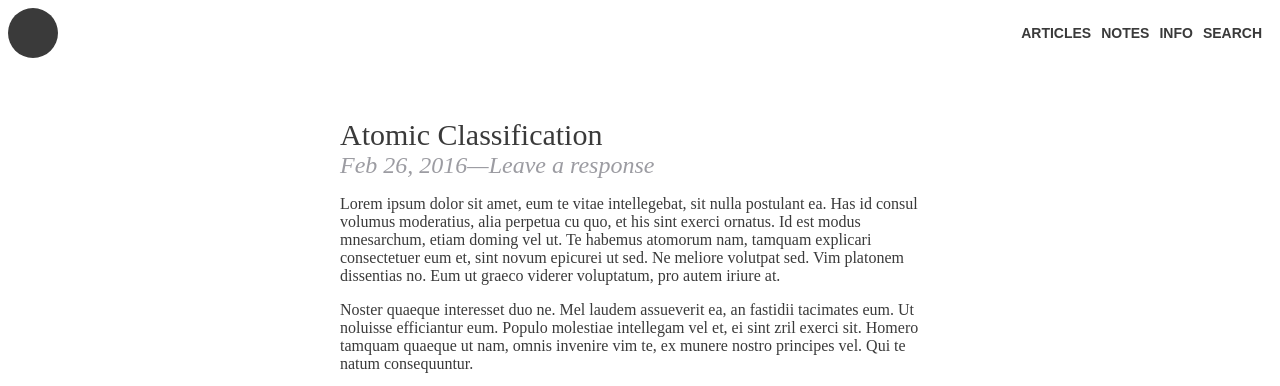
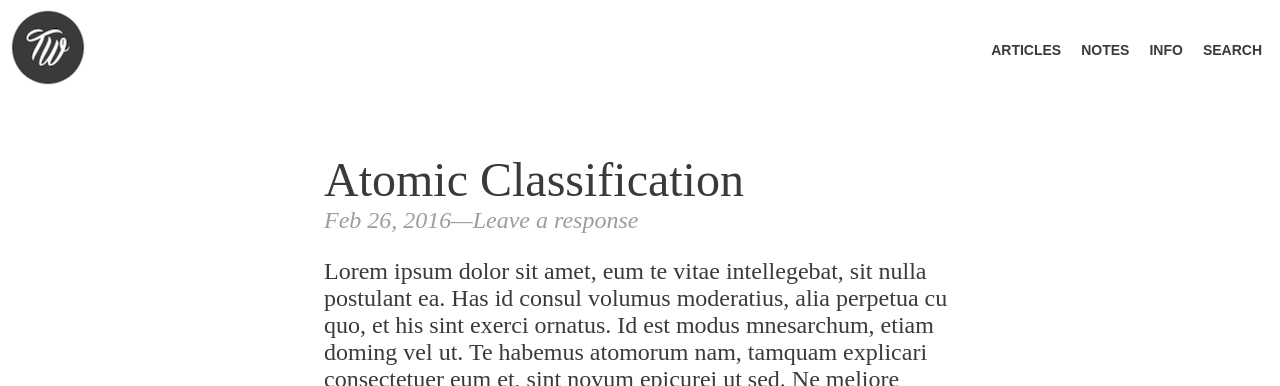
Before and after one commit to nicleemart/web-101-hw, a PHP site: page /blogPost.html in a window 1280 px wide. Shown: the top 386 px of the page. Run offline with PHP 8.4, Linux system fonts and the light colour scheme.

Commit message:
more refactoring

```diff
--- a/blogPost.html
+++ b/blogPost.html
@@ -3,27 +3,29 @@
 <head>
 	<meta charset="UTF-8">
 	<link rel="stylesheet" type="text/css" href="style.css">
-	<title>Title of the document</title>
+	<title>Full Post View</title>
 </head>
 
 <body>
 	<div class="container">
 		<div class="header">
-			<div class="headerCircle">
-			</div>
+			<a href="index.html">
+				<img src="logo.png">
+			</a>
 			<div class="headerActions">
-				<a class="headerActions" href="#">Articles</a>
-				<a class="headerActions" href="#">Notes</a>
-				<a class="headerActions" href="#">Info</a>
-				<a class="headerActions" href="#">Search</a>
+				<a class="headerActions__text" href="#">Articles</a>
+				<a class="headerActions__text" href="#">Notes</a>
+				<a class="headerActions__text" href="#">Info</a>
+				<a class="headerActions__text" href="#">Search</a>
 			</div>
 		<!-- closes header -->
 		</div>
-		<div class="blogContent">
+
+		<div class="mainContent">
 			<div class="post">
 				<div class="postHeader postHeader--blog">
 					<div class="columnWrapper">
-						<div class="postHeader__title postHeader__title--blogPost">
+						<div class="postHeader__title postHeader__title--blog">
 							Atomic Classification
 						</div>
 						<div class="postHeader__date">
@@ -33,7 +35,8 @@
 					</div>
 				<!-- closes post header -->
 				</div>
-				<div class="fullPost">
+
+				<div class="postPreview">
 					<p>Lorem ipsum dolor sit amet, eum te vitae intellegebat, sit nulla postulant ea. Has id consul volumus moderatius, alia perpetua cu quo, et his sint exerci ornatus. Id est modus mnesarchum, etiam doming vel ut. Te habemus atomorum nam, tamquam explicari consectetuer eum et, sint novum epicurei ut sed. Ne meliore volutpat sed. Vim platonem dissentias no. Eum ut graeco viderer voluptatum, pro autem iriure at.</p>
 
 					<p>Noster quaeque interesset duo ne. Mel laudem assueverit ea, an fastidii tacimates eum. Ut noluisse efficiantur eum. Populo molestiae intellegam vel et, ei sint zril exerci sit. Homero tamquam quaeque ut nam, omnis invenire vim te, ex munere nostro principes vel. Qui te natum consequuntur.</p>
@@ -41,22 +44,23 @@
 					<iframe width="560" height="315" src="https://www.youtube.com/embed/6JARVfb-FBg" frameborder="0" allowfullscreen></iframe>
 				<!-- closes full post -->
 				</div>
+
 				<div class="postTags">
 					<span class="postTags__title">
 						Tagged:
 					</span>
-					<span class="postTags__tag">Cookie Cat</span>, <span class="postTags__tag">Believe in Steven</span>
+					<a class="postTags__link" href="#">Cookie Cat</a>, <a class="postTags__link" href="#">Believe in Steven</a>
 				</div>
 			<!-- closes post -->
 			</div>
+
 			<div class="responses">
 				<div class="responses__title">
 					0 Responses
 				</div>
-				<div class="responses__text">
-					<span class="orange">Leave a comment</span> or contact me via Twitter <span class="orange">@nicleemart</span>
-				</div>
+				<a href="#">Leave a comment</a> or contact me via Twitter <a href="#">@nicleemart</a>
 			</div>
+
 			<div class="replyForm">
 				<div class="replyForm__title">
 					Leave a Reply
@@ -80,6 +84,10 @@
 			</div>
 		<!-- closes blog content -->
 		</div>
+
+		<div class="line">
+		</div>
+
 		<div class="footer">
 			<a class="footerLink" href="#">
 				<img class="footerLink__img" src="twitter.png">
--- a/style.css
+++ b/style.css
@@ -1,9 +1,12 @@
 body {
 	color: #3A3A3A;
 }
+a {
+	color: #EE4937;
+	text-decoration: none;
+}
 .container {
 	width: 100%;
-	min-height: 100%;
 	display: flex;
 	flex-direction: column;
 	align-items: center;
@@ -29,12 +32,14 @@ body {
 .headerActions {
 	display: flex;
 	align-items: center;
+}
+.headerActions__text {
 	color: #3A3A3A;
 	font-family: sans-serif;
 	font-size: 14px;
 	font-weight: bold;
 	text-transform: uppercase;
-	padding: 0 5px;
+	padding: 0 10px;
 }
 .mainContent {
 	width: 50%;
@@ -45,7 +50,7 @@ body {
 .post {
 	display: flex;
 	flex-direction: column;
-	margin-bottom: 60px;
+	margin-bottom: 150px;
 }
 .postHeader {
 	margin-bottom: 20px;
@@ -61,8 +66,8 @@ body {
 .postHeader__title {
 	font-size: 42px;
 }
-.postHeader__title--blogPost {
-	font-size: 30px;
+.postHeader__title--blog {
+	font-size: 48px;
 }
 .postHeader__date {
 	font-size: 24px;
@@ -75,14 +80,13 @@ body {
 	font-weight: bold;
 	text-transform: uppercase;
 	color: #EE4937;
-	margin-bottom: 60px;
+	padding-bottom: 150px;
 }
 .postPreview {
 	font-size: 24px;
 }
 .footer {
 	width: 100%;
-	border-top: 1px solid #9C9CA2;
 	padding: 20px;
 	display: flex;
 	justify-content: space-between;
@@ -103,16 +107,6 @@ body {
 }
 .fullPost {
 	margin-bottom: 20px;
-}
-.postTags__tag {
-	color: #EE4937;
-}
-.orange {
-	color: #EE4937;
-}
-a {
-	color: #EE4937;
-	text-decoration: none;
 }
 .responses {
 	margin-bottom: 60px;
@@ -139,10 +133,17 @@ a {
 }
 .focusText {
 	font-size: 48px;
+	margin-bottom: 15px;
 }
 .homeContainer {
+	min-height: 100vh;
 	width: 65%
 }
 .personalLinks {
 	font-size: 24px;
+	margin-bottom: 30px;
 }
+.line {
+	width: 100%;
+	border-top: 1px solid #9C9CA2;
+}
```
Also changed, not shown: articles.html (+22 -16 lines), index.html (+13 -6 lines).
